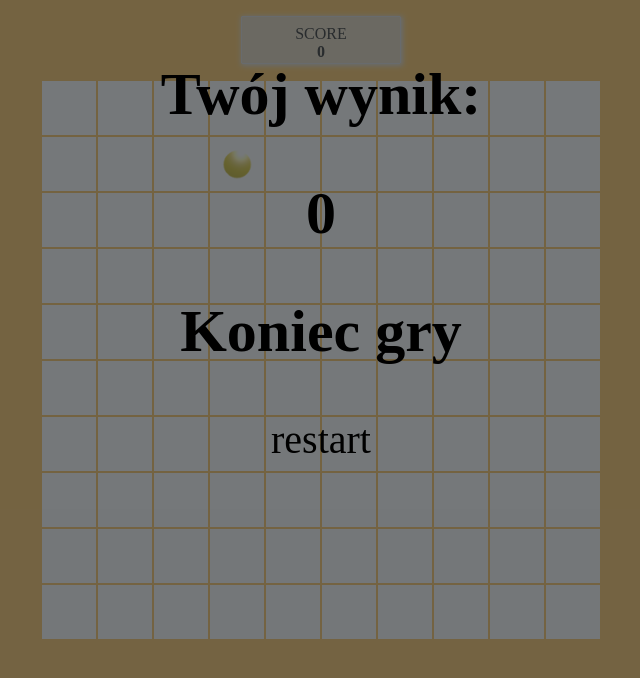
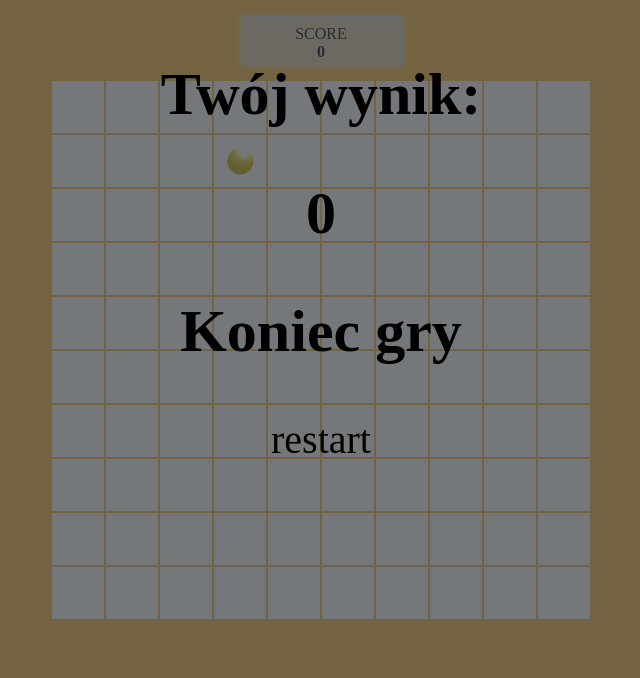
Before and after one commit to michau132/FurryGame, a plain HTML site: page index.html in a window 1280 px wide. Shown: the whole page, without its empty margins (319-959 px from the left). Drawn offline with Linux system fonts and the light colour scheme.

Commit message:
height changed

```diff
--- a/css/style.css
+++ b/css/style.css
@@ -13,8 +13,8 @@ section#score {
 }
 
 #board {
-  width: 560px;
-  height: 560px;
+  width: 540px;
+  height: 540px;
   margin: 1em auto;
     background-color: #FEFEFE;
 }
@@ -22,8 +22,8 @@ section#score {
 #board  > div {
   border: 1px solid #FBBA42;
   float: left;
-  width: 56px;
-  height: 56px;
+  width: 54px;
+  height: 54px;
 }
 
 
```
